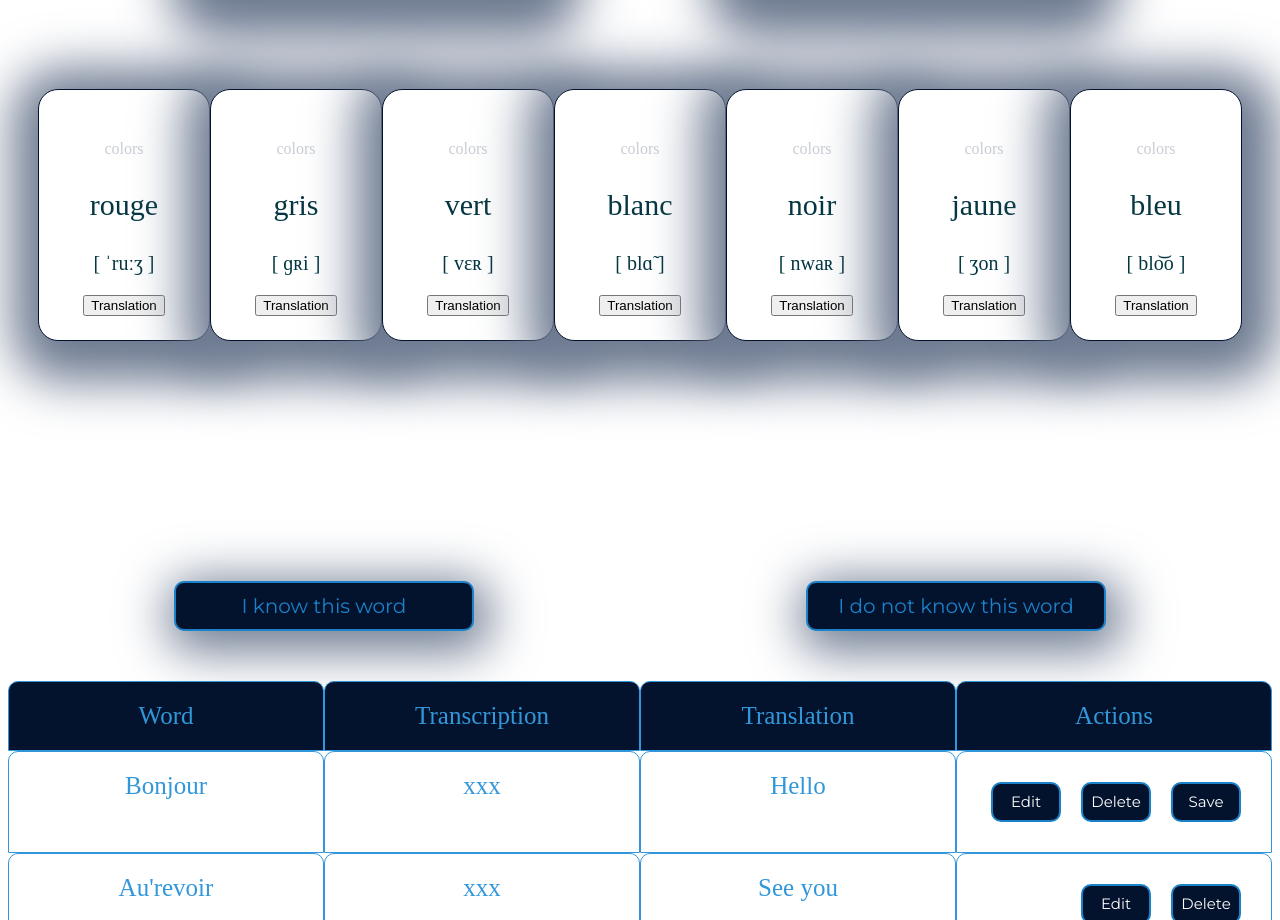
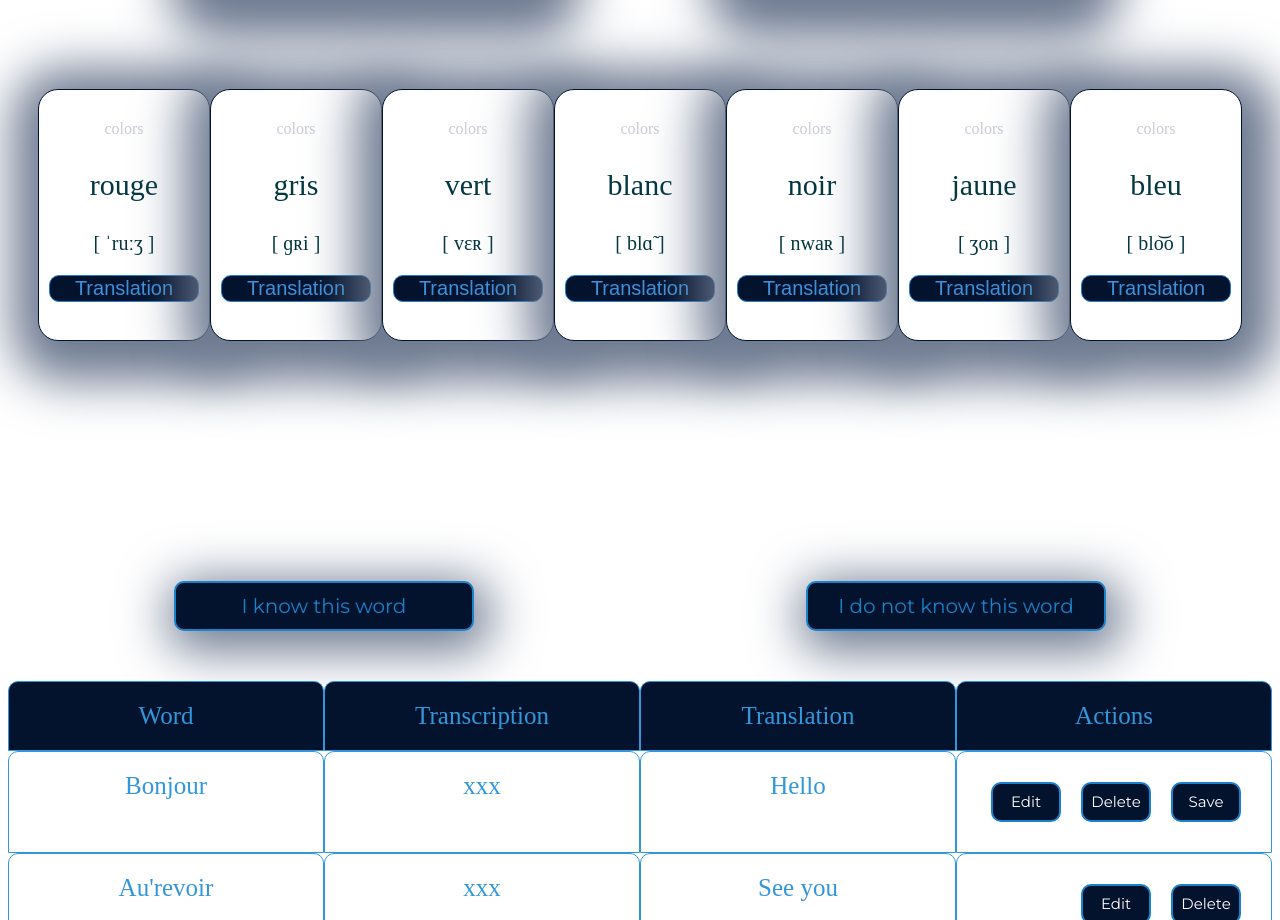
Before and after one commit to KateM3d/words, a React (Create React App) app in the folder words/: page / in a window 1280 px wide. Shown: the part 1208-2128 px from the top of the page. Built offline with nearby package versions, Linux system fonts and the light colour scheme.

Commit message:
added styles for translation

```diff
--- a/words/src/components/Flashcard/Flashcard.scss
+++ b/words/src/components/Flashcard/Flashcard.scss
@@ -15,7 +15,7 @@
 
 .word {
     &_category {
-        margin-top: 50px;
+        margin-top: 30px;
         color: #C9CCD5;
     }
     &_french {
@@ -26,4 +26,19 @@
         color: #053742;
         font-size: 20px;
     }
+    &_translation {
+        color: #053742;
+        font-size: 20px;
+    }
 }
+
+.translationBtn {
+    border: 1px solid #247ed0;
+    border-radius: 10px;
+    color: #3f90db;
+    background-color: #04132d;
+    width: 150px;
+    &:hover {
+        cursor: pointer;
+    }
+}
```
